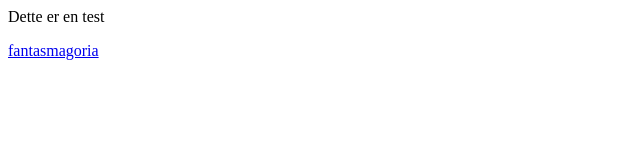
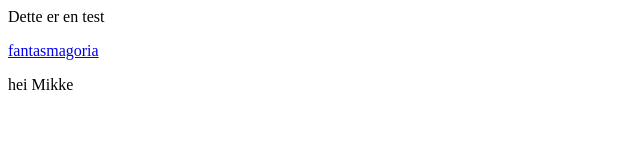
Before and after one commit to ja9tz/lyder, a plain HTML site: page docs/index.html in a window 1280 px wide. Shown: the full height of the page, 0-640 px from the left. Drawn offline with Linux system fonts and the light colour scheme.

Commit message:
Update index.html

```diff
--- a/docs/index.html
+++ b/docs/index.html
@@ -1,4 +1,7 @@
 Dette er en test
 <p>
 <a href="./Sakori-fantasmagoria-bpm-126-v0-001.mp3"> fantasmagoria </a>
+
 </p>
+
+<p>hei Mikke </p>
```
